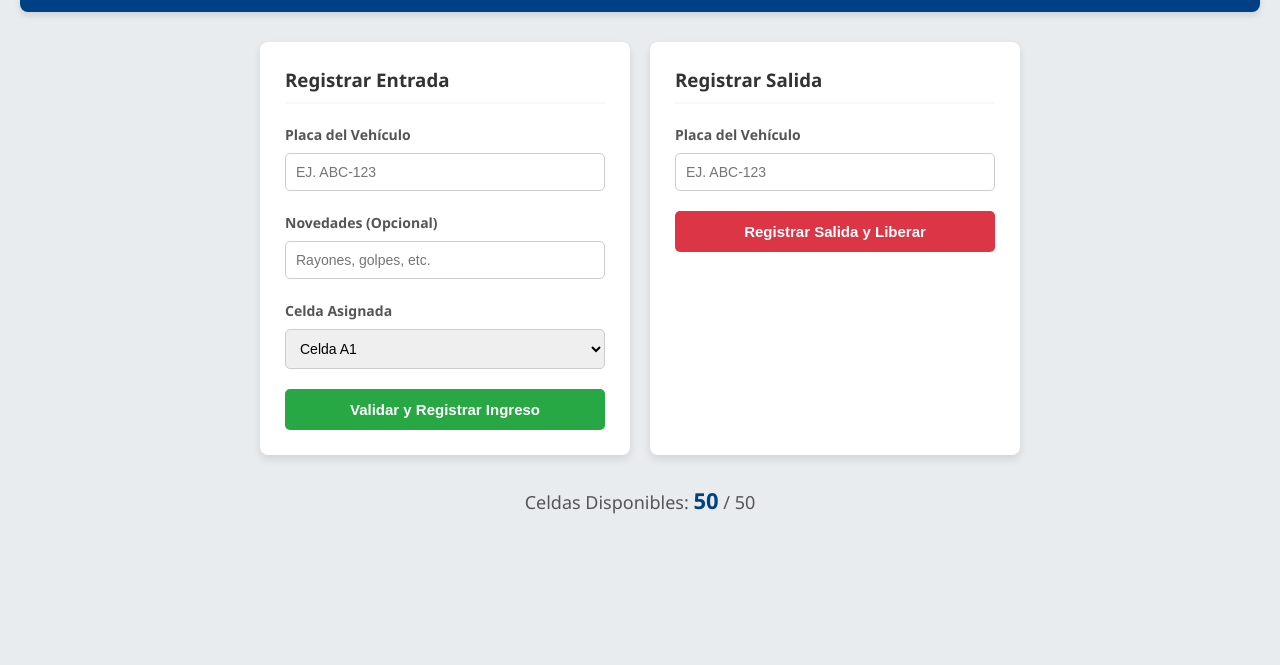
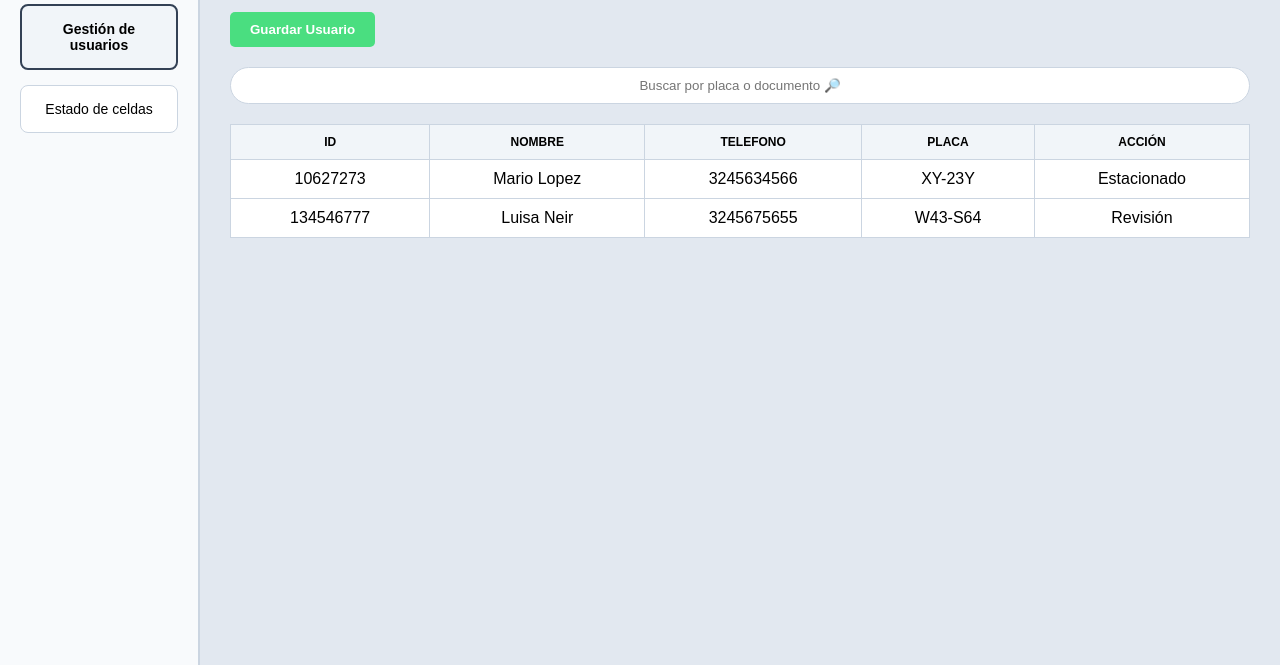
Before and after one commit to MarianoGOD/AutosColombia, a plain HTML site: page index.html in a window 1280 px wide. Shown: the part 135-800 px from the top of the page. Drawn offline with Linux system fonts and the light colour scheme.

Commit message:
Iteración 2
Se agregó un menú para entrada y salida, usuarios y celdas, se optimizo el diseño y partes del código según los Muck Ups

```diff
--- a/index.html
+++ b/index.html
@@ -3,115 +3,157 @@
 <head>
     <meta charset="UTF-8">
     <meta name="viewport" content="width=device-width, initial-scale=1.0">
-    <title>Sistema Autos Colombia</title>
+    <title>Autos Colombia - Sistema de Gestión</title>
     <style>
-        body { font-family: 'Segoe UI', Tahoma, Geneva, Verdana, sans-serif; background-color: #e9ecef; margin: 0; padding: 20px; }
-        .header { background-color: #004085; color: white; padding: 20px; border-radius: 8px; text-align: center; margin-bottom: 30px; box-shadow: 0 4px 6px rgba(0,0,0,0.1); }
-        .header h1 { margin: 0; font-size: 24px; }
-        .container { display: flex; gap: 20px; justify-content: center; flex-wrap: wrap; }
-        .card { background: white; padding: 25px; border-radius: 8px; box-shadow: 0 4px 8px rgba(0,0,0,0.1); width: 320px; }
-        .card h3 { margin-top: 0; color: #333; border-bottom: 2px solid #f8f9fa; padding-bottom: 10px; }
-        label { font-weight: bold; font-size: 14px; color: #555; }
-        input, select { width: 100%; padding: 10px; margin: 8px 0 20px 0; border: 1px solid #ccc; border-radius: 5px; box-sizing: border-box; font-size: 14px; }
-        button { width: 100%; padding: 12px; border: none; border-radius: 5px; cursor: pointer; font-weight: bold; font-size: 15px; color: white; transition: 0.3s; }
-        .btn-in { background-color: #28a745; } .btn-in:hover { background-color: #218838; }
-        .btn-out { background-color: #dc3545; } .btn-out:hover { background-color: #c82333; }
-        .status { margin-top: 15px; padding: 10px; border-radius: 5px; font-size: 14px; display: none; }
-        .status.success { background-color: #d4edda; color: #155724; border: 1px solid #c3e6cb; display: block; }
-        .status.error { background-color: #f8d7da; color: #721c24; border: 1px solid #f5c6cb; display: block; }
-        .stats { text-align: center; margin-top: 30px; font-size: 18px; color: #555; }
-        #celdas-count { font-weight: bold; color: #004085; font-size: 22px; }
+        * { box-sizing: border-box; font-family: Arial, sans-serif; margin: 0; padding: 0; }
+        body { display: flex; height: 100vh; background-color: #e2e8f0; }
+
+        /* Menú Lateral */
+        .sidebar { width: 200px; background-color: #f8fafc; padding: 20px; border-right: 2px solid #cbd5e1; display: flex; flex-direction: column; gap: 15px; }
+        .sidebar h2 { font-size: 18px; text-align: center; margin-bottom: 20px; color: #0f172a; }
+        .menu-btn { padding: 15px 10px; border: 1px solid #cbd5e1; background: white; cursor: pointer; border-radius: 8px; font-size: 14px; text-align: center; transition: 0.3s; }
+        .menu-btn:hover { background-color: #e2e8f0; }
+        .menu-btn.active { font-weight: bold; border: 2px solid #334155; background-color: #f1f5f9; }
+
+        /* Contenido Principal */
+        .main-content { flex: 1; padding: 30px; display: none; }
+        .main-content.active { display: block; }
+        .header-title { background: white; padding: 10px; text-align: center; font-size: 20px; border-radius: 8px; margin-bottom: 20px; border: 1px solid #cbd5e1; }
+
+        /* Formularios y Buscador */
+        .form-group { display: flex; gap: 10px; margin-bottom: 15px; }
+        input { padding: 10px; border: 1px solid #cbd5e1; border-radius: 5px; flex: 1; }
+        .btn-success { background-color: #4ade80; color: white; border: none; padding: 10px 20px; border-radius: 5px; cursor: pointer; font-weight: bold; margin-bottom: 20px; }
+        .btn-success:hover { background-color: #22c55e; }
+        .search-bar { width: 100%; padding: 10px; margin-bottom: 20px; border-radius: 20px; border: 1px solid #cbd5e1; text-align: center; }
+
+        /* Tabla de Usuarios */
+        table { width: 100%; border-collapse: collapse; background: white; text-align: center; }
+        th, td { border: 1px solid #cbd5e1; padding: 10px; }
+        th { background-color: #f1f5f9; font-size: 12px; }
+
+        /* Cuadrícula de Celdas */
+        .grid-celdas { display: grid; grid-template-columns: repeat(4, 1fr); gap: 10px; }
+        .celda { height: 80px; display: flex; flex-direction: column; justify-content: center; align-items: center; border-radius: 5px; color: white; font-weight: bold; border: 1px solid rgba(0,0,0,0.1); }
+        .celda.libre { background-color: #4ade80; }
+        .celda.ocupada { background-color: #ef4444; }
+        .celda.mantenimiento { background-color: #facc15; color: #333; font-size: 12px; text-align: center; cursor: pointer; }
     </style>
 </head>
 <body>
 
-    <div class="header">
-        <h1>🚗 Sistema de Gestión - Autos Colombia</h1>
-        <p>Módulo de Operador: Entradas y Salidas</p>
+    <div class="sidebar">
+        <h2>Autos Colombia</h2>
+        <button class="menu-btn" onclick="cambiarPantalla('ingreso')">Ingreso y Salida</button>
+        <button class="menu-btn active" onclick="cambiarPantalla('usuarios')" id="btn-usuarios">Gestión de usuarios</button>
+        <button class="menu-btn" onclick="cambiarPantalla('celdas')" id="btn-celdas">Estado de celdas</button>
     </div>
 
-    <div class="container">
-        <div class="card">
-            <h3>Registrar Entrada</h3>
-            <label>Placa del Vehículo</label>
-            <input type="text" id="placaIn" placeholder="Ej. ABC-123" style="text-transform: uppercase;">
+    <div id="ingreso" class="main-content">
+        <div class="header-title">Módulo de Ingreso y Salida</div>
+        <p>Aquí funciona la validación de placas de la Iteración 1.</p>
+    </div>
 
-            <label>Novedades (Opcional)</label>
-            <input type="text" id="novedad" placeholder="Rayones, golpes, etc.">
+    <div id="usuarios" class="main-content active">
+        <div class="header-title">Registrar Nuevo usuario</div>
 
-            <label>Celda Asignada</label>
-            <select id="celdaIn">
-                <option value="A1">Celda A1</option>
-                <option value="A2">Celda A2</option>
-                <option value="B1">Celda B1</option>
-                <option value="B2">Celda B2</option>
-            </select>
+        <div class="form-group">
+            <input type="text" id="doc" placeholder="Documento">
+            <input type="text" id="nombre" placeholder="Nombre Completo">
+            <input type="text" id="tel" placeholder="Telefono">
+            <input type="text" id="placa" placeholder="Placa de Vehículo">
+        </div>
+        <button class="btn-success" onclick="guardarUsuario()">Guardar Usuario</button>
 
-            <button class="btn-in" onclick="ingresar()">Validar y Registrar Ingreso</button>
-            <div id="msgIn" class="status"></div>
-        </div>
+        <input type="text" class="search-bar" placeholder="Buscar por placa o documento 🔎">
 
-        <div class="card">
-            <h3>Registrar Salida</h3>
-            <label>Placa del Vehículo</label>
-            <input type="text" id="placaOut" placeholder="Ej. ABC-123" style="text-transform: uppercase;">
+        <table>
+            <thead>
+                <tr>
+                    <th>ID</th>
+                    <th>NOMBRE</th>
+                    <th>TELEFONO</th>
+                    <th>PLACA</th>
+                    <th>ACCIÓN</th>
+                </tr>
+            </thead>
+            <tbody id="tablaUsuarios">
+                <tr>
+                    <td>10627273</td><td>Mario Lopez</td><td>3245634566</td><td>XY-23Y</td><td>Estacionado</td>
+                </tr>
+                <tr>
+                    <td>134546777</td><td>Luisa Neir</td><td>3245675655</td><td>W43-S64</td><td>Revisión</td>
+                </tr>
+            </tbody>
+        </table>
+    </div>
 
-            <button class="btn-out" onclick="salir()">Registrar Salida y Liberar</button>
-            <div id="msgOut" class="status"></div>
+    <div id="celdas" class="main-content">
+        <div class="header-title">Administración y estado de celdas</div>
+        <input type="text" class="search-bar" placeholder="Buscar Placa 🔎" style="max-width: 400px; display: block; margin: 0 auto 20px;">
+
+        <div class="grid-celdas">
+            <div class="celda libre">Libre</div>
+            <div class="celda libre">Libre</div>
+            <div class="celda ocupada">XY-34Y</div>
+            <div class="celda ocupada">WM45-4</div>
+
+            <div class="celda libre">Libre</div>
+            <div class="celda ocupada">JJ-09K</div>
+            <div class="celda mantenimiento" onclick="alert('Celda en mantenimiento. ¿Desea cambiar estado?')">Mantenimiento<br>Cambiar Estado</div>
+            <div class="celda ocupada">HJ4-55</div>
+
+            <div class="celda libre">Libre</div>
+            <div class="celda mantenimiento" onclick="alert('Celda en mantenimiento. ¿Desea cambiar estado?')">Mantenimiento<br>Cambiar Estado</div>
+            <div class="celda libre">Libre</div>
+            <div class="celda libre">Libre</div>
+
+            <div class="celda libre">Libre</div>
+            <div class="celda ocupada">CH-77M</div>
+            <div class="celda ocupada">XY-67B</div>
+            <div class="celda ocupada">MM5-6M</div>
         </div>
     </div>
 
-    <div class="stats">
-        Celdas Disponibles: <span id="celdas-count">50</span> / 50
-    </div>
+    <script>
+        // Función para cambiar entre pantallas
+        function cambiarPantalla(pantallaId) {
+            // Ocultar todas las pantallas
+            document.querySelectorAll('.main-content').forEach(el => el.classList.remove('active'));
+            // Quitar estilo activo de los botones
+            document.querySelectorAll('.menu-btn').forEach(btn => btn.classList.remove('active'));
 
-    <script>
-        let celdasDisponibles = 50;
+            // Mostrar la pantalla seleccionada
+            document.getElementById(pantallaId).classList.add('active');
 
-        function ingresar() {
-            let placa = document.getElementById('placaIn').value.toUpperCase();
-            let msgBox = document.getElementById('msgIn');
+            // Marcar el botón correcto (basado en el click o id)
+            if(pantallaId === 'usuarios') document.getElementById('btn-usuarios').classList.add('active');
+            if(pantallaId === 'celdas') document.getElementById('btn-celdas').classList.add('active');
+        }
 
-            if(placa === '') {
-                msgBox.className = 'status error';
-                msgBox.innerHTML = '⚠️ Por favor ingrese la placa del vehículo.';
-                return;
-            }
-            if(celdasDisponibles <= 0) {
-                msgBox.className = 'status error';
-                msgBox.innerHTML = '⚠️ No hay celdas disponibles.';
+        // Función para simular el guardado de un usuario
+        function guardarUsuario() {
+            let doc = document.getElementById('doc').value;
+            let nom = document.getElementById('nombre').value;
+            let tel = document.getElementById('tel').value;
+            let placa = document.getElementById('placa').value;
+
+            if(doc === "" || nom === "" || placa === "") {
+                alert("Por favor, llena los campos principales (Documento, Nombre, Placa).");
                 return;
             }
 
-            celdasDisponibles--;
-            document.getElementById('celdas-count').innerText = celdasDisponibles;
-            msgBox.className = 'status success';
-            msgBox.innerHTML = '✅ <b>Acceso Permitido.</b><br>Mensualidad activa validada.<br>Vehículo ' + placa + ' ingresado.';
-            document.getElementById('placaIn').value = '';
-            document.getElementById('novedad').value = '';
-        }
+            // Agregar a la tabla
+            let tabla = document.getElementById('tablaUsuarios');
+            tabla.innerHTML += `<tr><td>${doc}</td><td>${nom}</td><td>${tel}</td><td>${placa}</td><td>Registrado</td></tr>`;
 
-        function salir() {
-            let placa = document.getElementById('placaOut').value.toUpperCase();
-            let msgBox = document.getElementById('msgOut');
+            // Limpiar campos
+            document.getElementById('doc').value = "";
+            document.getElementById('nombre').value = "";
+            document.getElementById('tel').value = "";
+            document.getElementById('placa').value = "";
 
-            if(placa === '') {
-                msgBox.className = 'status error';
-                msgBox.innerHTML = '⚠️ Por favor ingrese la placa del vehículo.';
-                return;
-            }
-
-            if(celdasDisponibles >= 50) {
-                msgBox.className = 'status error';
-                msgBox.innerHTML = '⚠️ El parqueadero ya está vacío.';
-                return;
-            }
-
-            celdasDisponibles++;
-            document.getElementById('celdas-count').innerText = celdasDisponibles;
-            msgBox.className = 'status success';
-            msgBox.innerHTML = '🚙 <b>Salida Registrada.</b><br>Vehículo ' + placa + ' retirado.<br>Celda liberada exitosamente.';
-            document.getElementById('placaOut').value = '';
+            alert("Usuario registrado con éxito en el sistema.");
         }
     </script>
 </body>
```
